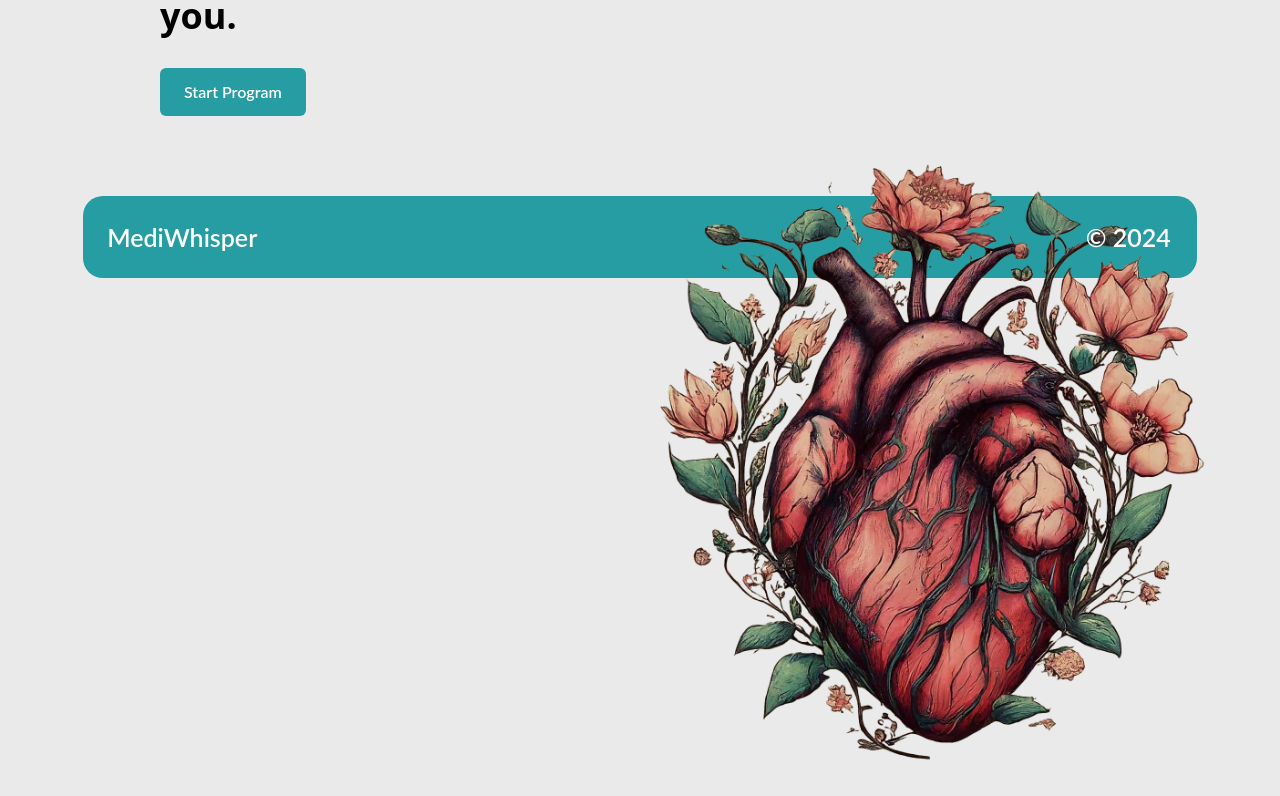
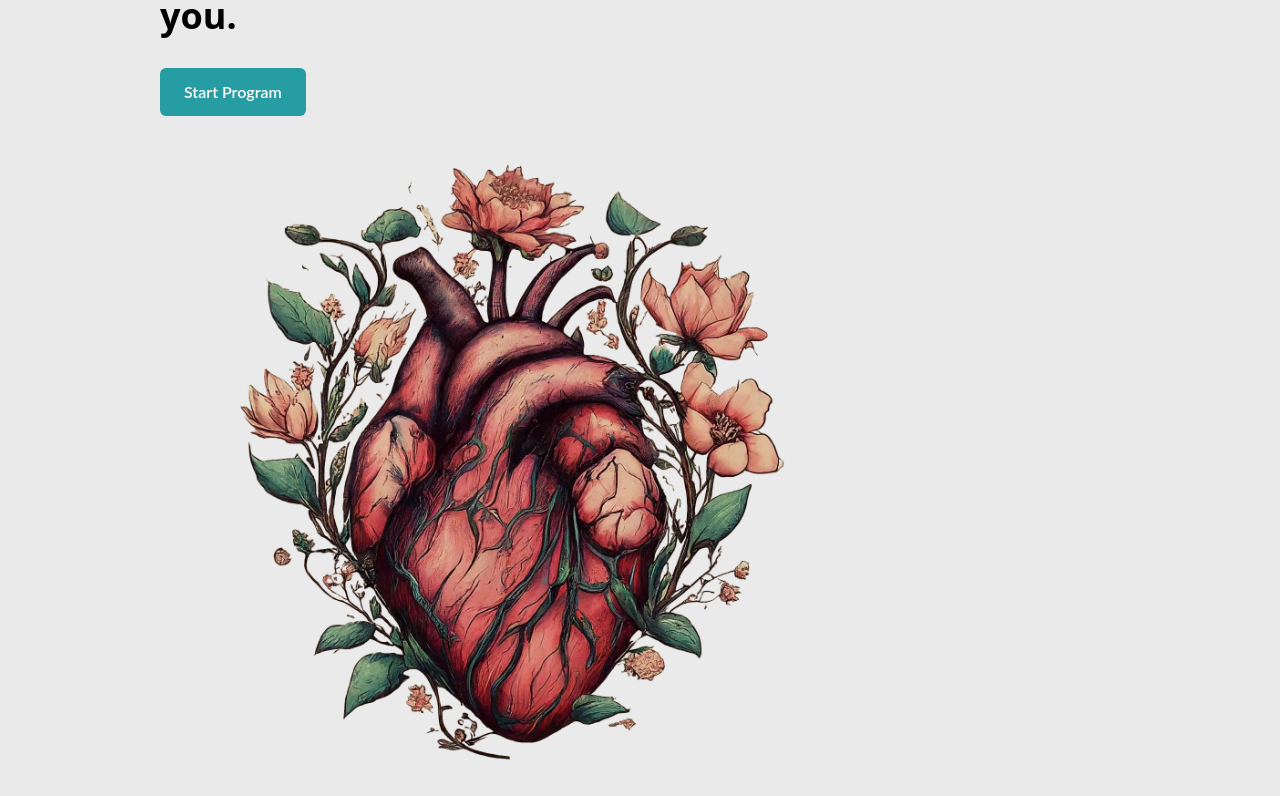
Before and after one commit to Llewellyn500/mediwhisper, a Next.js app: page /landing in a window 1280 px wide. Shown: the part 384-1180 px from the top of the page. Built offline with nearby package versions, Linux system fonts and the light colour scheme.

Commit message:
Update footer and scrollbar styles

```diff
--- a/components/footer/Footer.tsx
+++ b/components/footer/Footer.tsx
@@ -2,7 +2,7 @@ import React from "react";
 
 function Footer() {
   return (
-    <footer className="self-stretch bg-[#269DA3] overflow-hidden flex flex-row items-start justify-between py-[1.75rem] px-[1.5rem] gap-[1.25rem] z-[2] text-left text-[1.563rem] text-white font-poppins mq450:flex-wrap">
+    <footer className="self-stretch bg-[#269DA3] overflow-hidden flex flex-row items-start justify-between py-[1.75rem] px-[1.5rem] gap-[1.25rem] z-[2] text-left text-[1.563rem] text-white mq450:flex-wrap z-[1]">
         <div className="w-[10.5rem] relative leading-[104.69%] font-semibold inline-block mq450:text-[1.25rem] mq450:leading-[1.313rem]">
           MediWhisper
         </div>
--- a/pages/landing.tsx
+++ b/pages/landing.tsx
@@ -28,7 +28,7 @@ export default function LandingPage() {
           width={700}
           height={10}
           priority
-          className="absolute right-0"
+          className="relative"
         />
       </main>
       <Footer />
--- a/styles/globals.css
+++ b/styles/globals.css
@@ -24,7 +24,6 @@ footer {
   margin-left: auto;
   margin-right: auto;
   border-radius: 20px;
-  z-index: 99;
 }
 
 .redacted-script {
@@ -48,11 +47,11 @@ footer {
 
 /* Handle of the scrollbar */
 ::-webkit-scrollbar-thumb {
-  background: rgb(59 130 246);
+  background: #269DA3;
   border-radius: 5px;
 }
 
 /* Handle on hover */
 ::-webkit-scrollbar-thumb:hover {
-  background: rgb(37 99 235); /* Darker grey on hover */
+  background: #269DA3;
 }
```
